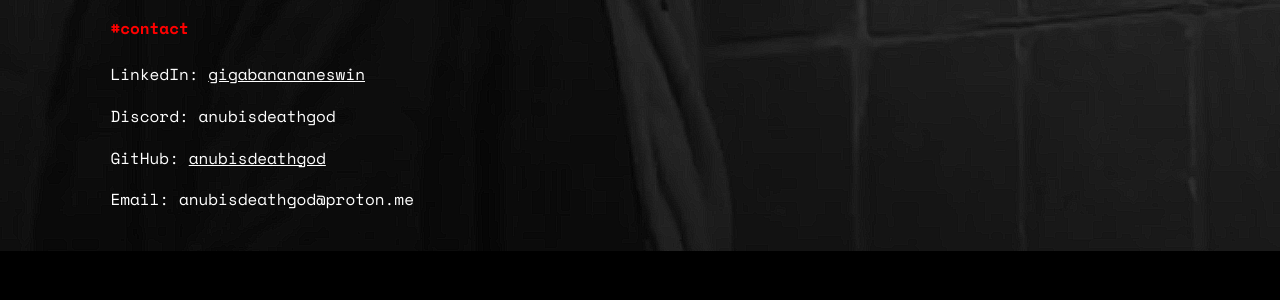
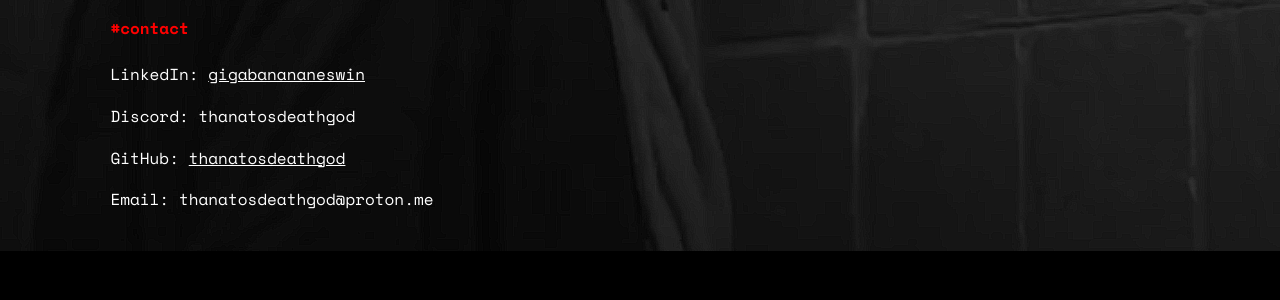
Before and after one commit to azraeldeathangel/azraeldeathangel.github.io, a Jekyll site: the page about.html, which Jekyll copies as it is, in a window 1280 px wide. Shown: the part 828-1128 px from the top of the page. Built offline with Jekyll 4.4.1, drawn with Linux system fonts in a browser that asks for light colours.

Commit message:
Update about.html

```diff
--- a/about.html
+++ b/about.html
@@ -36,9 +36,9 @@
         </ul>
         <h4>#contact</h4>
         <p>LinkedIn: <a href="https://www.linkedin.com/in/gigabanananeswin" target="_blank">gigabanananeswin</a></p>
-        <p>Discord: anubisdeathgod</p>
-        <p>GitHub: <a href="https://github.com/anubisdeathgod" target="_blank">anubisdeathgod</a></p>
-        <p>Email: anubisdeathgod@proton.me</p>
+        <p>Discord: thanatosdeathgod</p>
+        <p>GitHub: <a href="https://github.com/thanatosdeathgod" target="_blank">thanatosdeathgod</a></p>
+        <p>Email: thanatosdeathgod@proton.me</p>
     </main>
 </body>
 </html>
```
